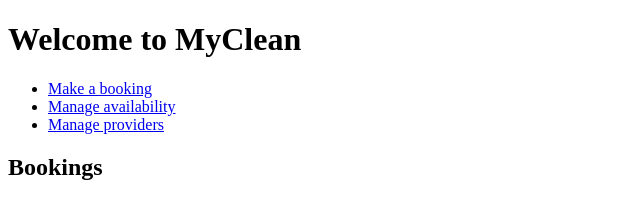
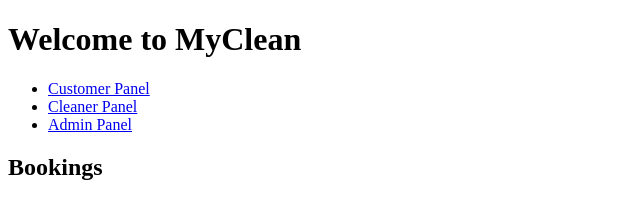
Before and after one commit to sachhm/cp3407-project-v2024-main, a plain HTML site: page iteration1/index.html in a window 1280 px wide. Shown: the whole page, without its empty margins (0-640 px from the left). Drawn offline with Linux system fonts and the light colour scheme; no server answers.

Commit message:
Update index.html
Change wording

```diff
--- a/iteration1/index.html
+++ b/iteration1/index.html
@@ -8,9 +8,9 @@
 <body>
     <h1>Welcome to MyClean</h1>
     <ul>
-        <li><a href="make_booking.html">Make a booking</a></li>
-        <li><a href="manage_availability.html">Manage availability</a></li>
-        <li><a href="manage_providers.html">Manage providers</a></li>
+        <li><a href="make_booking.html">Customer Panel</a></li>
+        <li><a href="manage_availability.html">Cleaner Panel</a></li>
+        <li><a href="manage_providers.html">Admin Panel</a></li>
     </ul>
 
     <h2>Bookings</h2>
```
